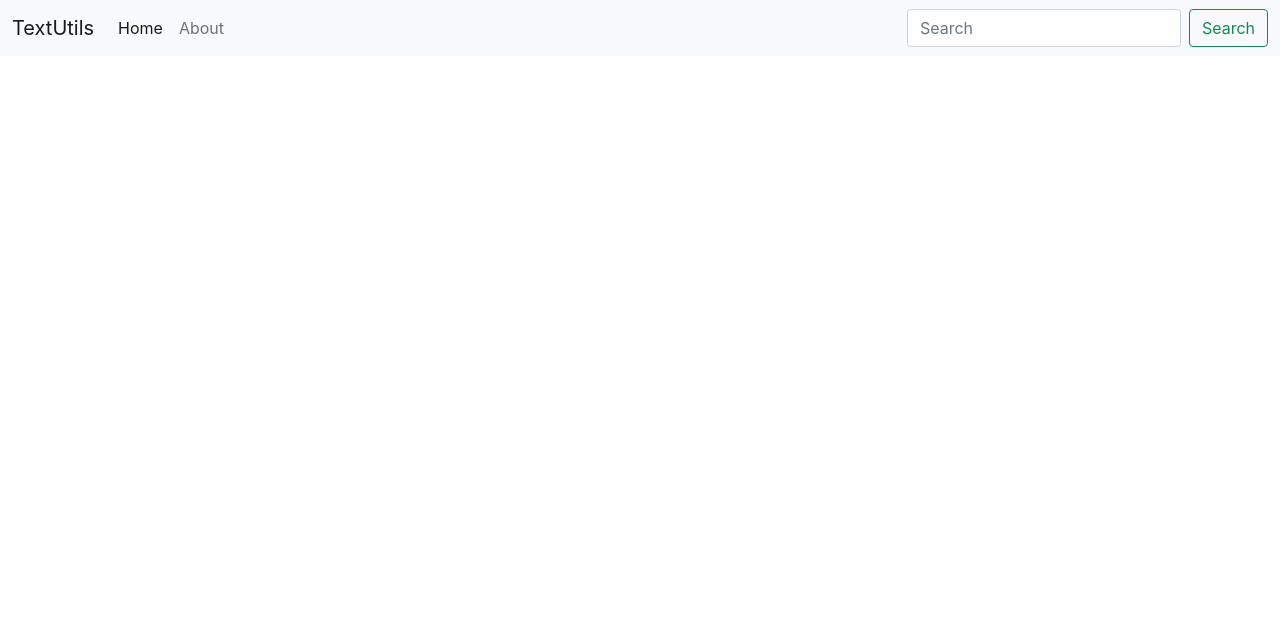
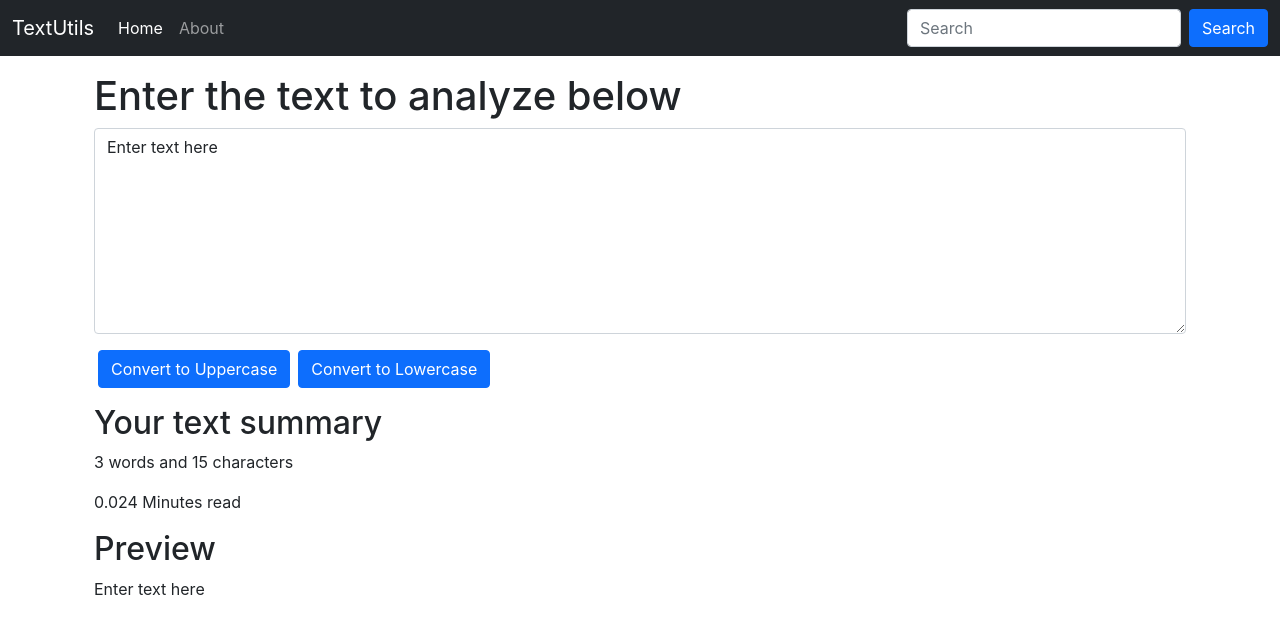
Before and after one commit to Mohit3312/TextUtils, a React (Create React App) app: page / in a window 1280 px wide. Shown: the top 634 px of the page. Built offline with nearby package versions, Linux system fonts and the light colour scheme.

Commit message:
8th video is completed

```diff
--- a/src/App.js
+++ b/src/App.js
@@ -1,10 +1,14 @@
-import './App.css';
-import Navbar from './components/Navbar';
+import "./App.css";
+import Navbar from "./components/Navbar";
+import TextForm from "./components/TextForm";
 
 function App() {
   return (
     <>
-    <Navbar title="TextUtils" aboutText="About"/>
+      <Navbar title="TextUtils" aboutText="About" />
+      <div className="container my-3">
+        <TextForm heading="Enter the text to analyze below" />
+      </div>
     </>
   );
 }
--- a/src/components/Navbar.js
+++ b/src/components/Navbar.js
@@ -3,7 +3,7 @@
 
 export default function Navbar(props) {
   return (
-    <nav className="navbar navbar-expand-lg navbar-light bg-light">
+    <nav className="navbar navbar-expand-lg navbar-dark bg-dark">
       <div className="container-fluid">
         <a className="navbar-brand" href="/">
           {props.title}
@@ -39,7 +39,7 @@
               placeholder="Search"
               aria-label="Search"
             />
-            <button className="btn btn-outline-success" type="submit">
+            <button className="btn btn-primary" type="submit">
               Search
             </button>
           </form>
--- /dev/null
+++ b/src/components/TextForm.js
@@ -0,0 +1,55 @@
+import React, { useState } from "react";
+
+export default function TextForm(props) {
+  const handleUpClick = () => {
+    // console.log("Uppercase was clicked. " + text);
+    let newText = text.toUpperCase();
+    setText(newText);
+  };
+
+  const handleLoClick = () => {
+    // console.log("Lowercase was clicked. " + text);
+    let newText = text.toLowerCase();
+    setText(newText);
+  };
+
+  const handleOnChange = (event) => {
+    // console.log("On change");
+    setText(event.target.value);
+  };
+
+  const [text, setText] = useState("Enter text here");
+
+  // text = "new text"; // Wrong way to change the state
+  // setText("new text"); // Correct way to change the state
+
+  return (
+    <>
+      <div className="container">
+        <h1>{props.heading}</h1>
+        <div className="mb-3">
+          <textarea
+            className="form-control"
+            value={text}
+            onChange={handleOnChange}
+            id="myBox"
+            rows="8"
+          ></textarea>
+        </div>
+        <button className="btn btn-primary mx-1" onClick={handleUpClick}>
+          Convert to Uppercase
+        </button>
+        <button className="btn btn-primary mx-1" onClick={handleLoClick}>
+          Convert to Lowercase
+        </button>
+      </div>
+      <div className="container my-3">
+        <h2>Your text summary</h2>
+        <p>{text.split(" ").length} words and {text.length} characters</p>
+        <p>{0.008 * text.split(" ").length} Minutes read</p>
+        <h2>Preview</h2>
+        <p>{text}</p>
+      </div>
+    </>
+  );
+}
```
